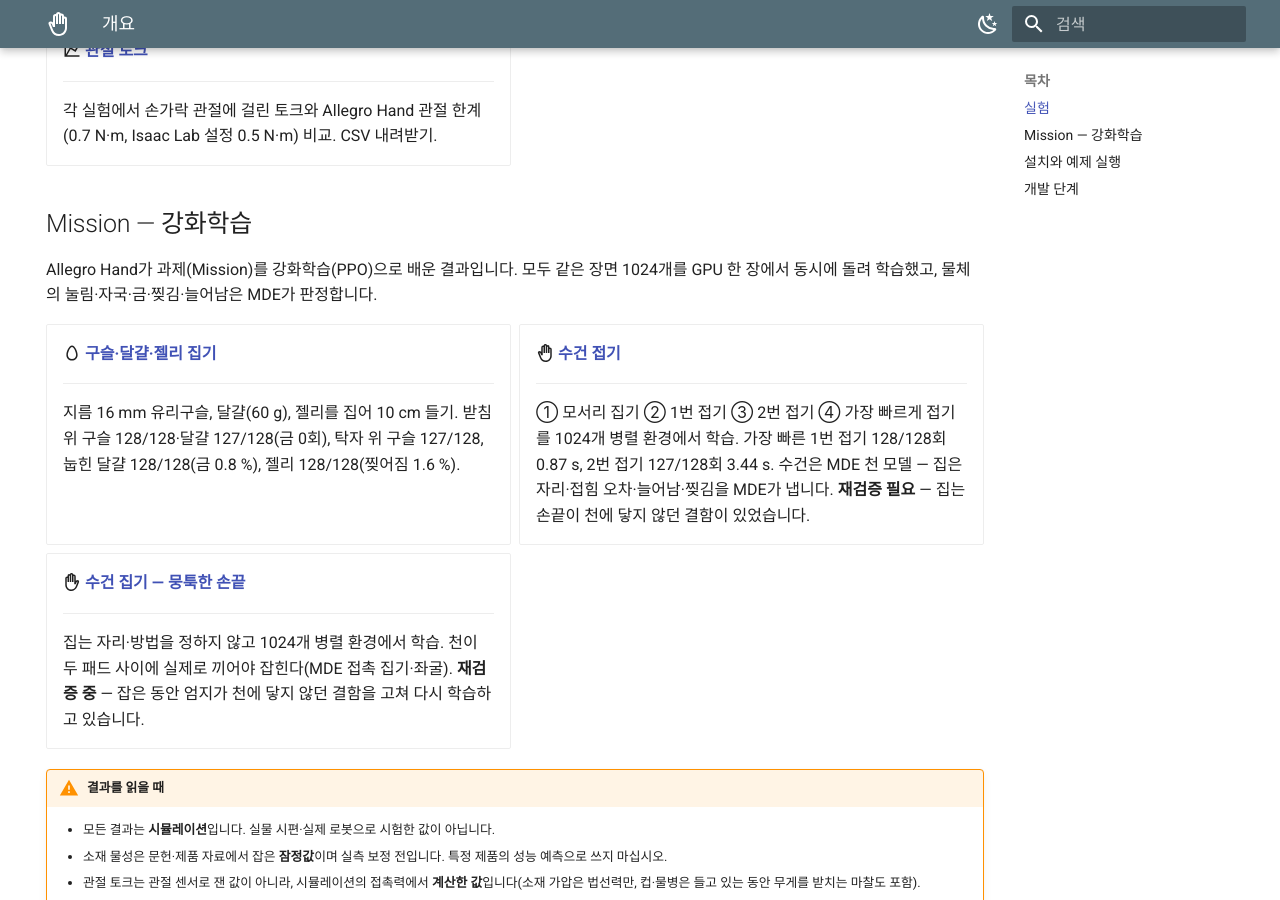
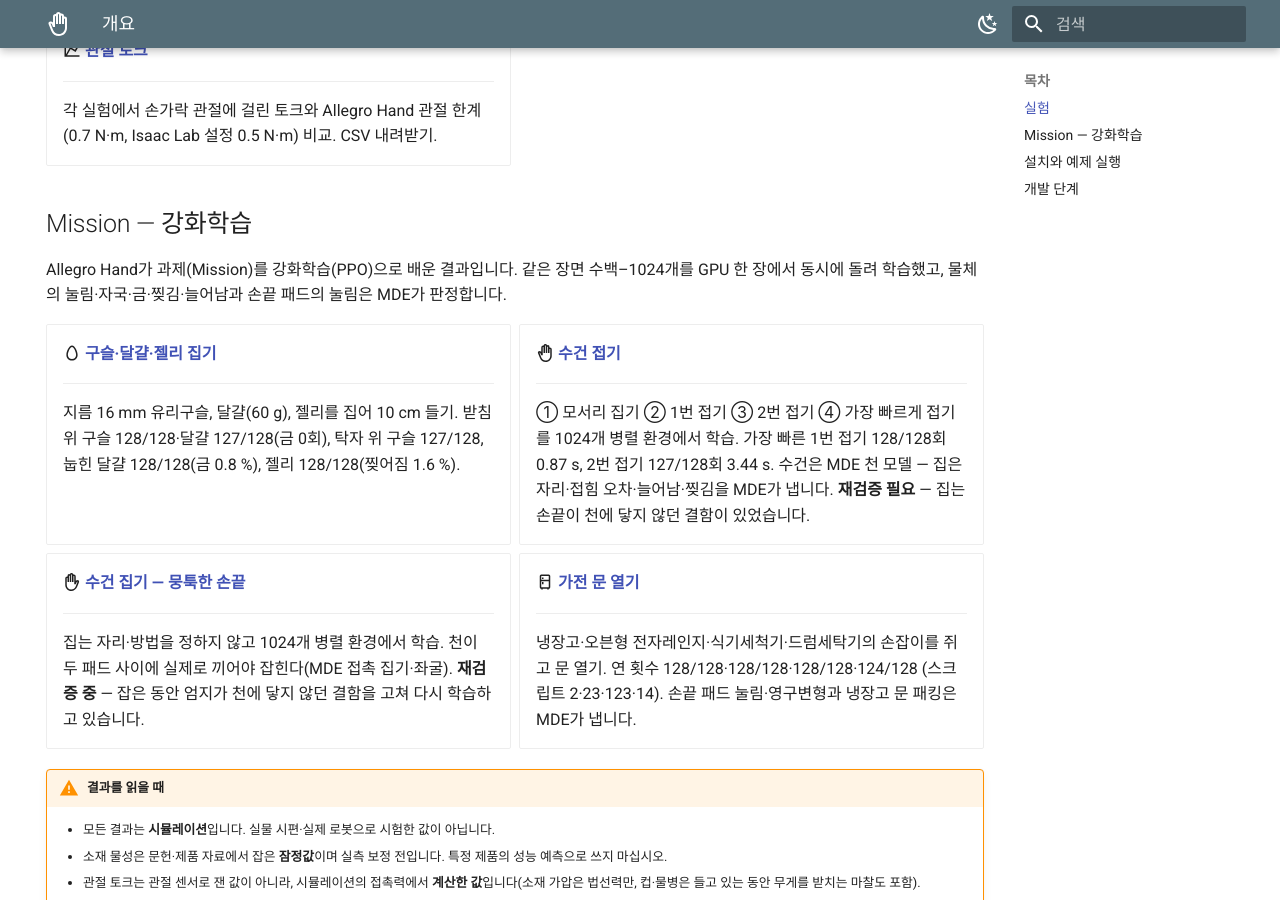
Before and after one commit to parclab-hsu/hsu-mde, an MkDocs documentation site: the page built from docs/index.md, in a window 1280 px wide and 900 px high, scrolled down 1638 px. Built offline with MkDocs 1.6.1 and Material for MkDocs 9.7.7, drawn with Linux system fonts in a browser that asks for light colours.

Commit message:
Mission: 가전 문 열기(냉장고·오븐형 전자레인지·식기세척기·드럼세탁기) 강화학습 페이지 추가
- 결과표: 연 횟수 RL 128·128·128·124/128 vs 스크립트 2·23·123·14, 손끝 힘·MDE 패드 눌림·영구변형·항복 스텝
- 영상 8개: 가전마다 학습 과정(0·300·799회, 16개 장면)과 MDE 판정 그래프
- Mission 카드·메뉴 추가, Mission 소개의 병렬 환경 수 표현 수정(512–1024)

Co-Authored-By: Claude Opus 5.5 <noreply@anthropic.com>

```diff
--- a/docs/index.md
+++ b/docs/index.md
@@ -77,8 +77,8 @@ NVIDIA Isaac Sim 위에서 로봇 손의 동작과 함께 돌며, 소재별 물
 
 ## Mission — 강화학습
 
-Allegro Hand가 과제(Mission)를 강화학습(PPO)으로 배운 결과입니다. 모두 같은 장면 1024개를 GPU 한 장에서 동시에 돌려 학습했고,
-물체의 눌림·자국·금·찢김·늘어남은 MDE가 판정합니다.
+Allegro Hand가 과제(Mission)를 강화학습(PPO)으로 배운 결과입니다. 같은 장면 수백–1024개를 GPU 한 장에서 동시에 돌려 학습했고,
+물체의 눌림·자국·금·찢김·늘어남과 손끝 패드의 눌림은 MDE가 판정합니다.
 
 <div class="grid cards" markdown>
 
@@ -102,6 +102,13 @@ Allegro Hand가 과제(Mission)를 강화학습(PPO)으로 배운 결과입니
 
     집는 자리·방법을 정하지 않고 1024개 병렬 환경에서 학습. 천이 두 패드 사이에 실제로 끼어야 잡힌다(MDE 접촉 집기·좌굴).
     **재검증 중** — 잡은 동안 엄지가 천에 닿지 않던 결함을 고쳐 다시 학습하고 있습니다.
+
+-   :material-fridge-outline: **[가전 문 열기](rl-door.md)**
+
+    ---
+
+    냉장고·오븐형 전자레인지·식기세척기·드럼세탁기의 손잡이를 쥐고 문 열기. 연 횟수 128/128·128/128·128/128·124/128
+    (스크립트 2·23·123·14). 손끝 패드 눌림·영구변형과 냉장고 문 패킹은 MDE가 냅니다.
 
 </div>
 
--- a/mkdocs.yml
+++ b/mkdocs.yml
@@ -58,6 +58,7 @@ nav:
       - 구슬·달걀·젤리 집기: rl-grasp.md
       - 수건 접기: towel.md
       - 수건 집기 — 뭉툭한 손끝: towel-pick.md
+      - 가전 문 열기: rl-door.md
   - Newton과 비교: newton.md
   - 추정값·힘 점검: check.md
   - 관절 토크: torque.md
```
Also changed, not shown: docs/rl-door.md (added, +83 -0 lines), docs/media/demo/rl-door-dish-mde.jpg (added), docs/media/demo/rl-door-dish.jpg (added), docs/media/demo/rl-door-fridge-mde.jpg (added), docs/media/demo/rl-door-fridge.jpg (added), docs/media/demo/rl-door-oven-mde.jpg (added), docs/media/demo/rl-door-oven.jpg (added), docs/media/demo/rl-door-washer-mde.jpg (added), docs/media/demo/rl-door-washer.jpg (added), 8 other files.
